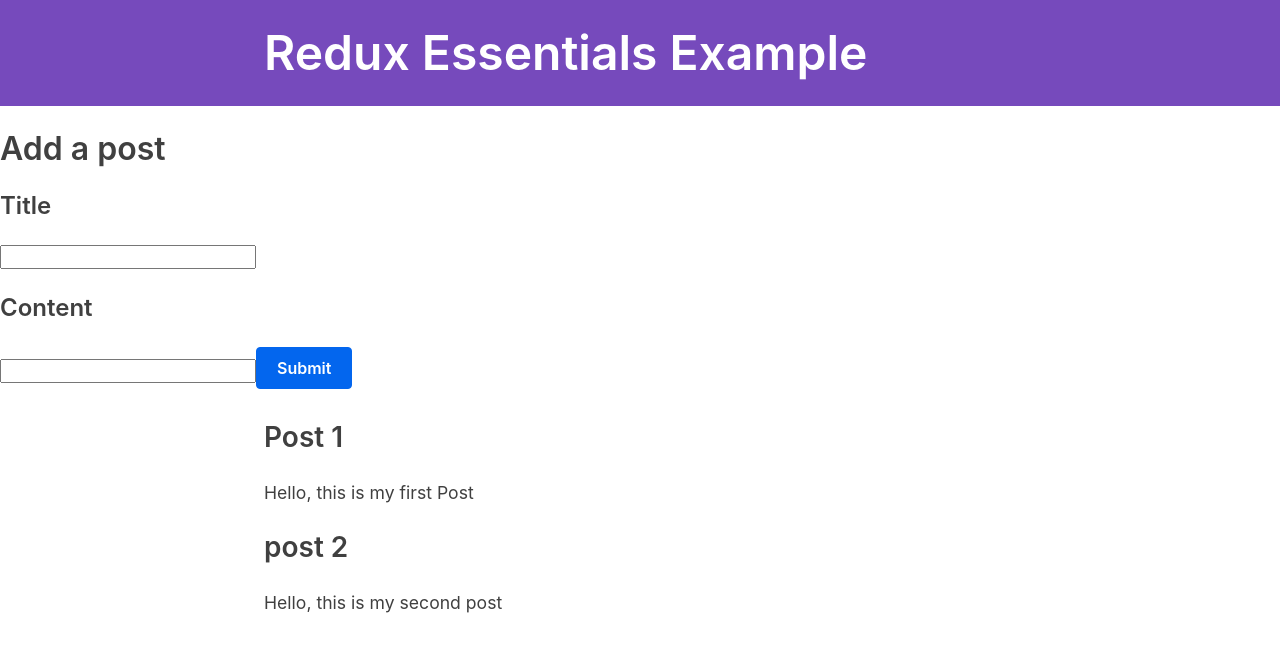
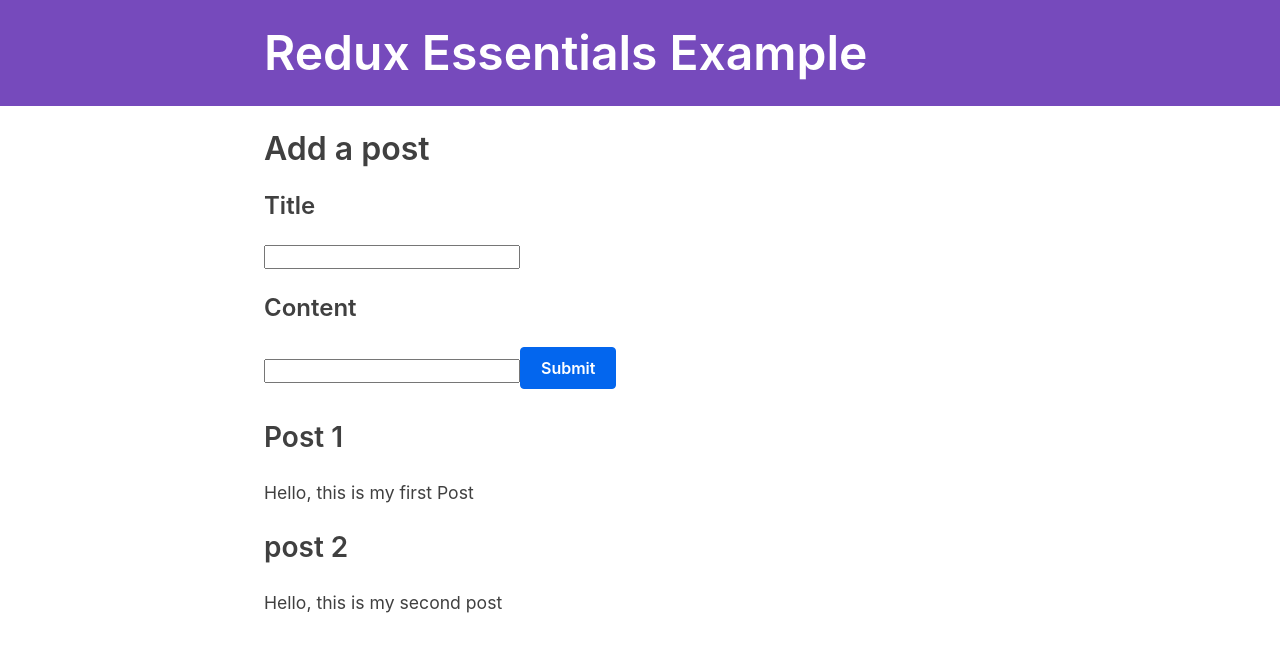
Before and after one commit to tian142/redux-toolkit-twitter-1, a React (Create React App) app: page / in a window 1280 px wide. Shown: the top 652 px of the page. Built offline with nearby package versions, Linux system fonts and the light colour scheme; what miragejs, txtgen would draw is missing.

Commit message:
bug came from not setting button type to button, causing the site to refresh on submit

```diff
--- a/src/features/posts/CreatePost.js
+++ b/src/features/posts/CreatePost.js
@@ -25,13 +25,17 @@ export const CreatePost = () => {
   }
 
   return (
-    <form>
+    <section>
       <h2>Add a post</h2>
-      <h4>Title</h4>
-      <input value={title} onChange={setOnTitleChange} />
-      <h4>Content</h4>
-      <input value={content} onChange={setOnContentChange} />
-      <button onClick={() => setPostStateChange}>Submit</button>
-    </form>
+      <form>
+        <h4>Title</h4>
+        <input value={title} onChange={setOnTitleChange} />
+        <h4>Content</h4>
+        <input value={content} onChange={setOnContentChange} />
+        <button type="button" onClick={setPostStateChange}>
+          Submit
+        </button>
+      </form>
+    </section>
   )
 }
```
